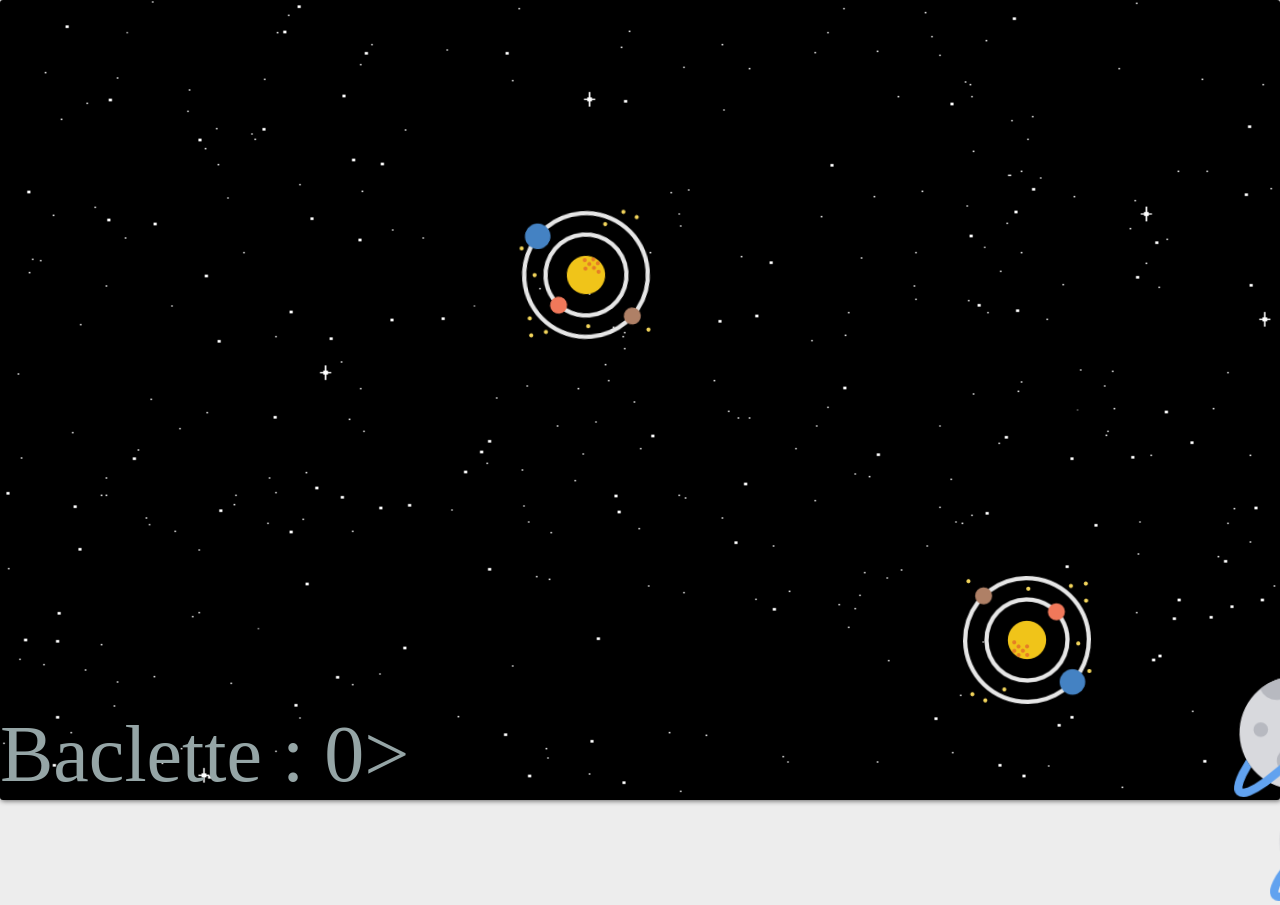
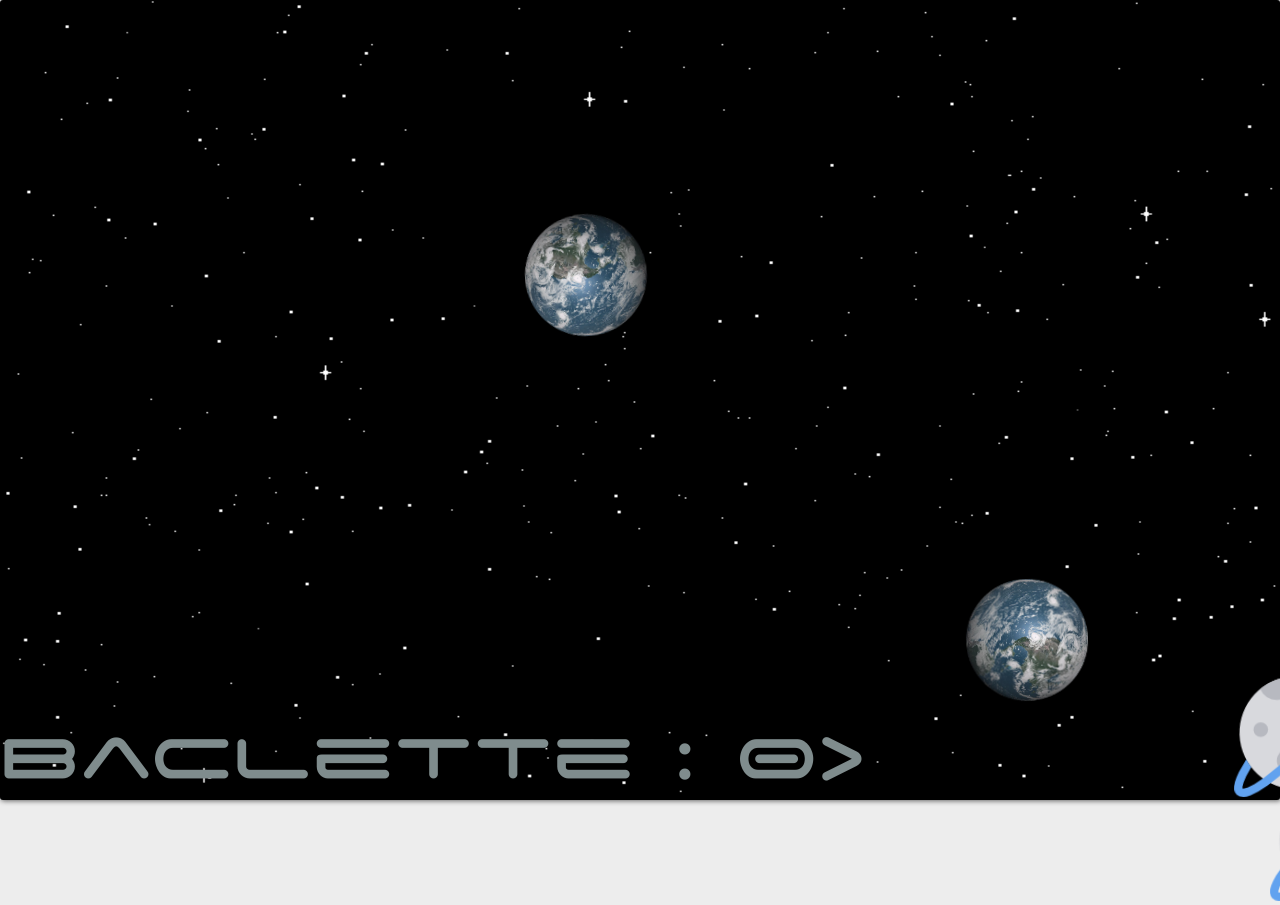
Before and after one commit to kintaro10/CMFjs, a plain HTML site: page index.html in a window 1280 px wide. Shown: the top 905 px of the page. Drawn offline with Linux system fonts and the light colour scheme.

Commit message:
switch pics

```diff
--- a/app.js
+++ b/app.js
@@ -110,7 +110,7 @@
            "width: 20px;",
            "height: 20px;",
            "background-size: contain;",
-           "background-image: url(pic's/santa.png);",
+           "background-image: url(pics/santa.png);",
           "}"].join('');
 
     var style = document.createElement('style')
--- a/obstacles.js
+++ b/obstacles.js
@@ -13,10 +13,10 @@ function spawnPlanet() {
   let newPlanet = document.createElement("img");// création d'un élément image
 
   if(elemType === 0) {
-    newPlanet.src = "pic's/solar-system.png";// élément à toucher pour gagner 5 pts
+    newPlanet.src = "pics/earth.png";// élément à toucher pour gagner 5 pts
     newPlanet.className += " goodplanet";
   } else {
-    newPlanet.src = "pic's/saturn.png"; // élément à éviter
+    newPlanet.src = "pics/saturn.png"; // élément à éviter
     newPlanet.className += " badplanet";
   }
   newPlanet.className += " fly";
--- a/page_accueil.css
+++ b/page_accueil.css
@@ -1,13 +1,13 @@
 @font-face {
-    font-family: Space;
+    font-family: space;
     src: url(space.ttf);
 }
 
 body {
   margin: 0;
-  background-image: url("pic's/couv4.jpg");
+  background-image: url("pics/couv4.jpg");
   background-size: cover;
-  font-family: Space, sans-serif;
+  font-family: space, sans-serif;
 }
 
 .header {
--- a/style.css
+++ b/style.css
@@ -1,6 +1,6 @@
 
 html {
-  cursor: url("pic's/icon.png"), pointer;
+  cursor: url("pics/icon.png"), pointer;
   height: 100%;
 }
 
@@ -9,6 +9,11 @@ body {
   overflow: hidden;
   background-color: #ededed;
   height: 100%;
+}
+
+@font-face {
+    font-family: space;
+    src: url(space.ttf);
 }
 
 #main {
@@ -73,10 +78,9 @@ animation-timing-function: ease-in-out;
 }
 
 #score {
-  font-size: 80px;
+  font-size: 90px;
   bottom: 0;
-  color: #95a5a6;
+  color: #7f8c8d;
   position: absolute;
-  font-family: url("space.ttf");
-
+  font-family: space, sans-serif;
 }
```
Also changed, not shown: pics/bat.png (renamed from pic's/bat.png), pics/couv.jpg (renamed from pic's/couv.jpg), pics/couv2.jpg (renamed from pic's/couv2.jpg), pics/couv3.jpg (renamed from pic's/couv3.jpg), pics/couv4.jpg (renamed from pic's/couv4.jpg), pics/deco.jpg (renamed from pic's/deco.jpg), pics/earth.png (added), pics/hell.png (added), pics/icon.png (renamed from pic's/icon.png), pics/rocket.png (renamed from pic's/rocket.png), pics/santa.png (renamed from pic's/santa.png), pics/saturn.png (renamed from pic's/saturn.png), pics/solar-system.png (renamed from pic's/solar-system.png).
